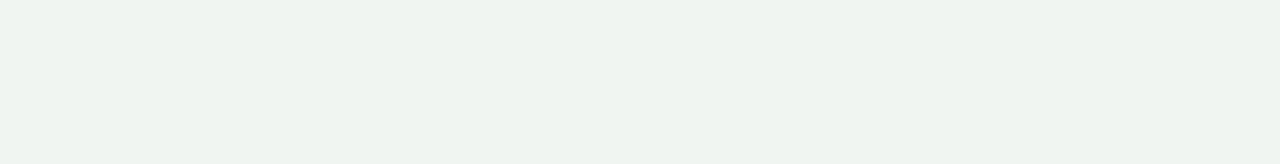
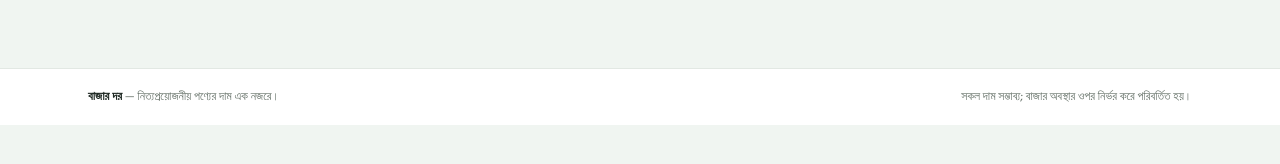
Before and after one commit to FZ-Fahim/PH-Assignment07, a Next.js app: page / in a window 1280 px wide. Shown: the part 274-438 px from the top of the page. Built offline with nearby package versions, Linux system fonts and the light colour scheme; no server answers.

Commit message:
added footer

```diff
--- a/src/app/layout.tsx
+++ b/src/app/layout.tsx
@@ -3,6 +3,7 @@ import { Geist, Hind_Siliguri } from "next/font/google";
 import "./globals.css";
 import ToastProvider from "@/components/ui/ToastProvider";
 import Navbar from "@/components/shared/Navbar";
+import Footer from "@/components/shared/Footer";
 
 const geist = Geist({
   subsets: ["latin"],
@@ -35,6 +36,7 @@ export default function RootLayout({
         <Navbar />
         {children}
         <ToastProvider />
+        <Footer />
       </body>
     </html>
   );
--- /dev/null
+++ b/src/components/shared/Footer.tsx
@@ -0,0 +1,22 @@
+
+export default function Footer() {
+  return (
+    <footer className="w-full border-t border-border bg-white">
+      <div className="mx-auto flex max-w-6xl flex-col items-center justify-between gap-3 px-4 py-5 text-center sm:flex-row sm:px-6 sm:text-left">
+        {/* Left: Website description */}
+        <p className="text-xs text-muted">
+          <span className="font-semibold text-foreground">
+            বাজার দর
+          </span>
+          {" — "}
+          নিত্যপ্রয়োজনীয় পণ্যের দাম এক নজরে।
+        </p>
+
+        {/* Right: Price disclaimer */}
+        <p className="text-xs text-muted sm:text-right">
+          সকল দাম সম্ভাব্য; বাজার অবস্থার ওপর নির্ভর করে পরিবর্তিত হয়।
+        </p>
+      </div>
+    </footer>
+  );
+}
```
